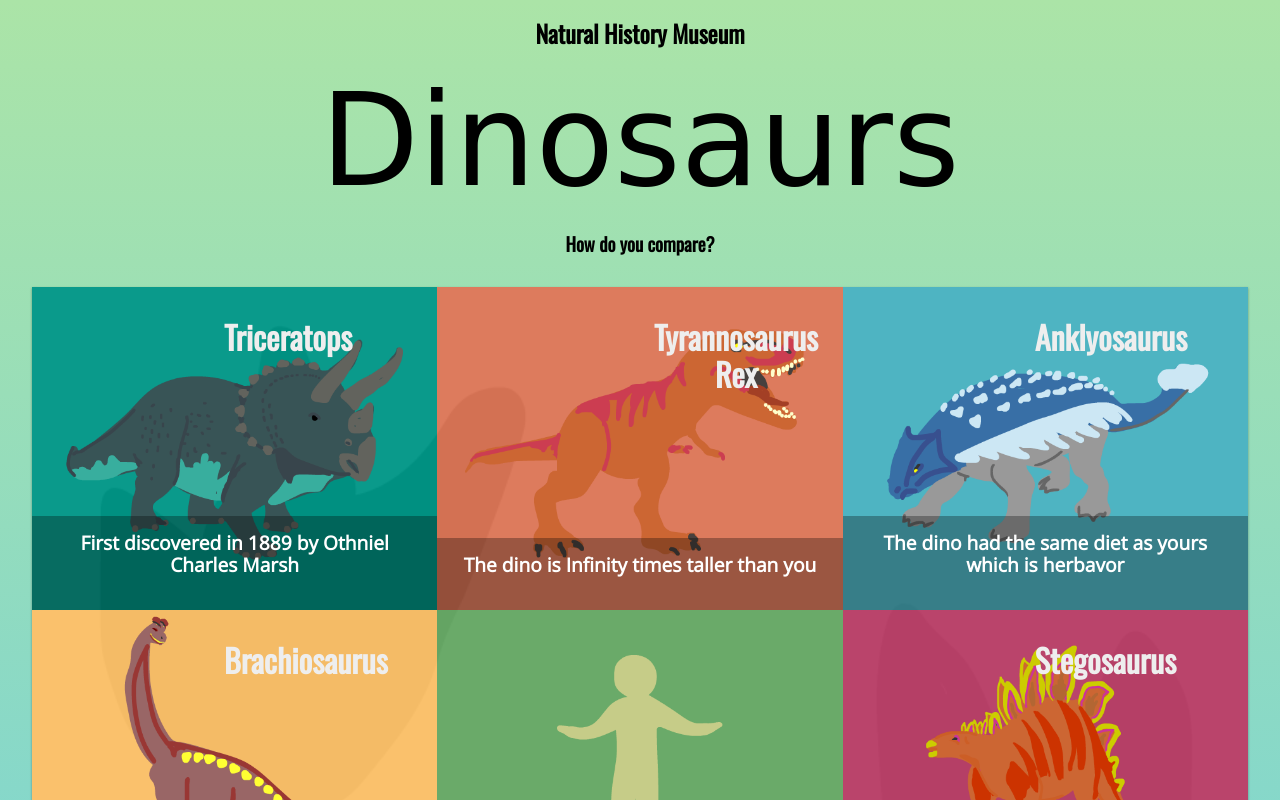
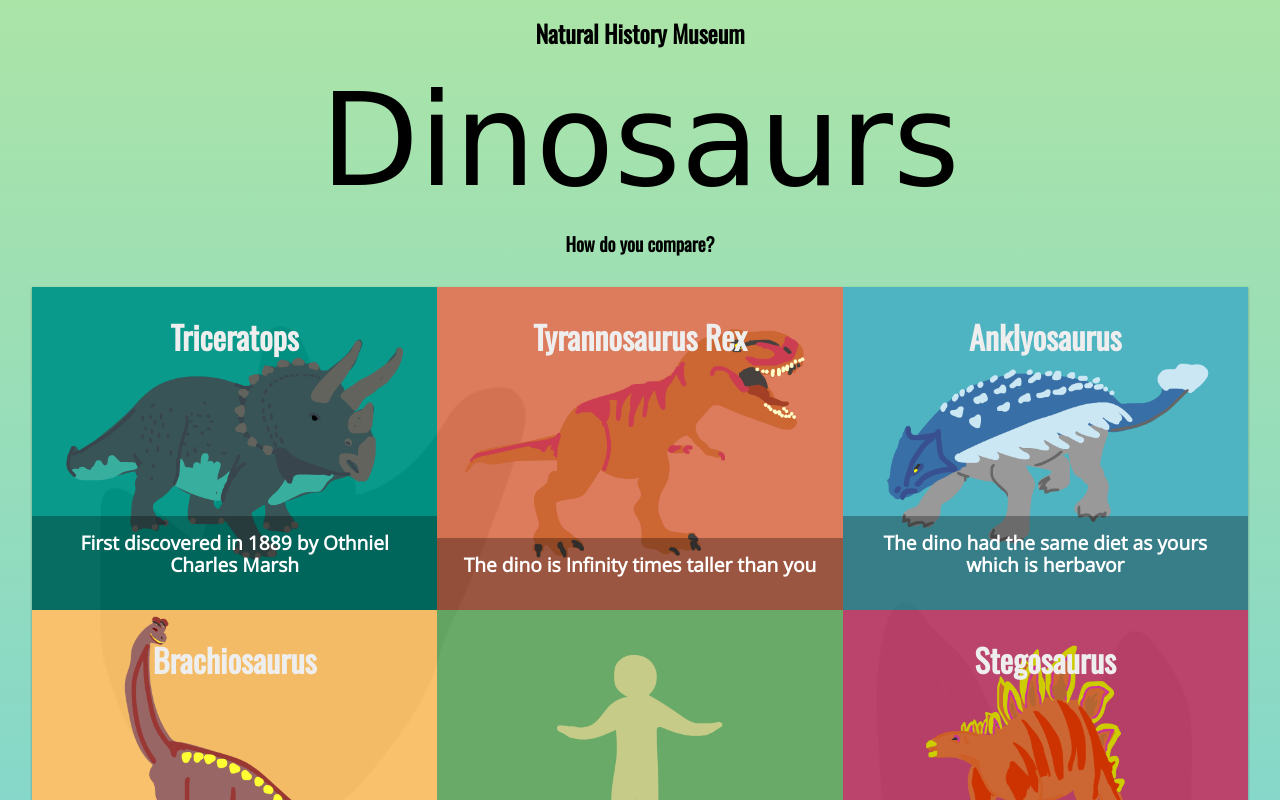
Before and after one commit to Alex413Vazhenin/IntermediateJS-dino-project, a plain HTML site: page index.html in a window 1280 px wide. Both pictures are taken after a click on the element "Compare Me!". Shown: the top 800 px of the page. Drawn offline with nearby package versions, Linux system fonts and the light colour scheme; a web font is replaced by a local one.

Commit message:
Fixed grid behavior on different screen sizes

```diff
--- a/app.css
+++ b/app.css
@@ -97,7 +97,7 @@ p {
     font-size: 2em;
     color: #eee;
     position: absolute;
-    left: 6em;
+    width: 100%;
     top: 0em;
 }
 
```
